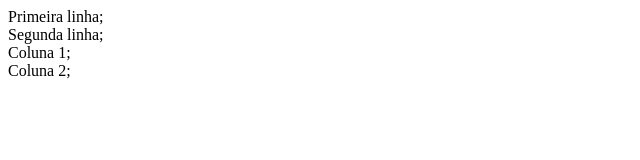
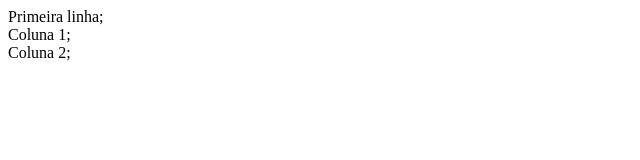
Before and after one commit to LauraMarDev/bootcamp-dev-jr-m1c2, a plain HTML site: page index.html in a window 1280 px wide. Shown: the whole page, without its empty margins (0-640 px from the left). Drawn offline with Linux system fonts and the light colour scheme.

Commit message:
Esqueleto da pagina index.html

```diff
--- a/index.html
+++ b/index.html
@@ -11,7 +11,6 @@
             Primeira linha;
         </div>
         <div>
-            Segunda linha;
             <div>
                 Coluna 1;
             </div>
```
